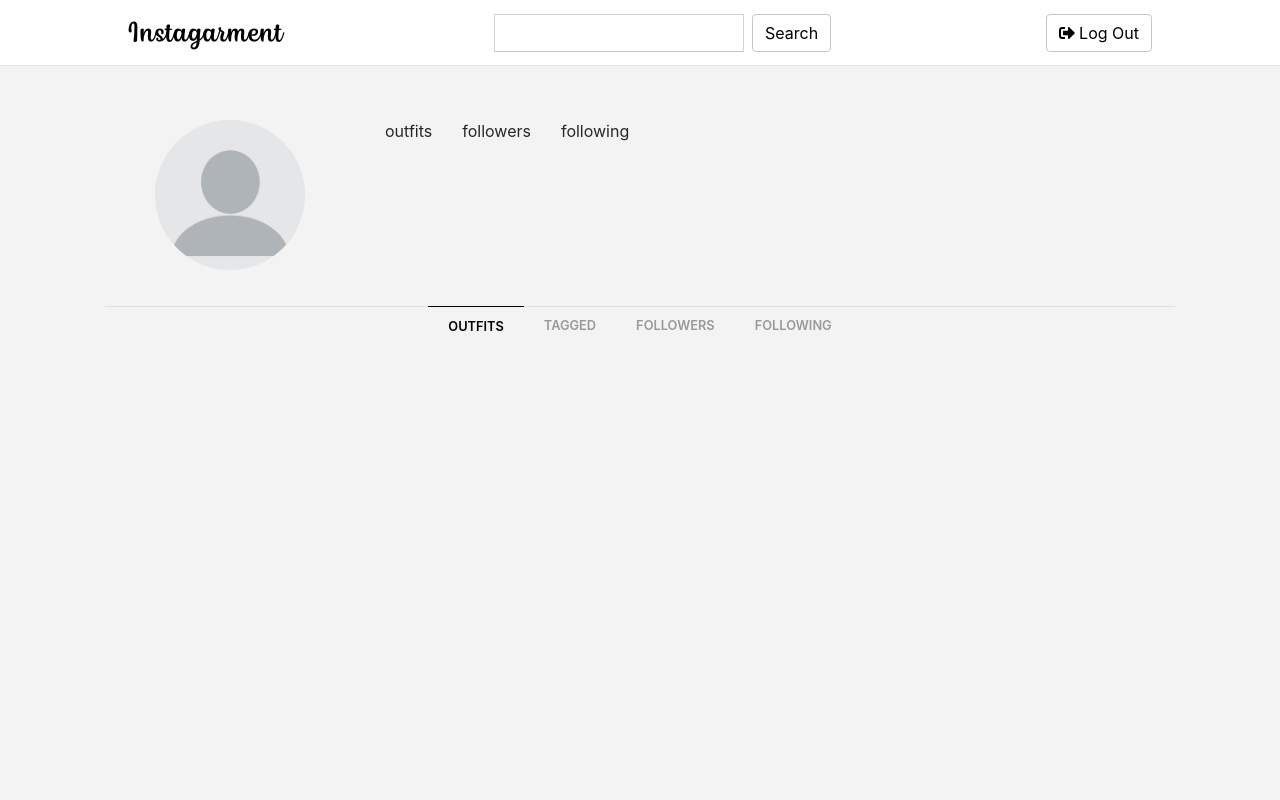
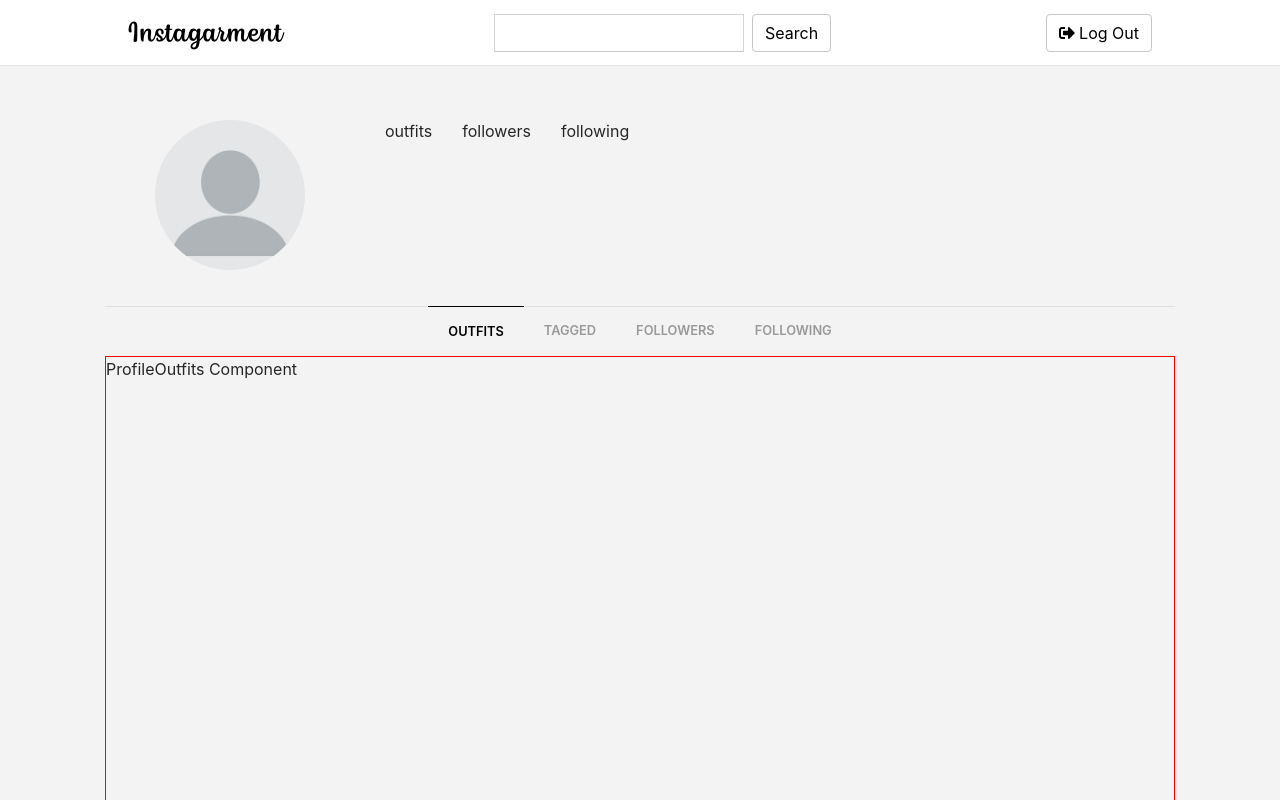
Before and after one commit to waywt/waywt, a React (Create React App) app in the folder client/: page /1 in a window 1280 px wide. Shown: the top 800 px of the page. Built offline with nearby package versions, Linux system fonts and the light colour scheme; no server answers.

Commit message:
ProfileOutfits, ProfileUsers components initial

```diff
--- a/client/src/components/Pages/Profile/ProfileNav.jsx
+++ b/client/src/components/Pages/Profile/ProfileNav.jsx
@@ -11,6 +11,7 @@ class ProfileNav extends Component {
     if (this.state.tabActive[tab] !== 1) {
       tabActive[tab] = 1;
       this.setState({tabActive: tabActive});
+      this.props.updateActiveTab(tab);
     }
   }
 
--- /dev/null
+++ b/client/src/components/Pages/Profile/ProfileOutfits.jsx
@@ -0,0 +1,14 @@
+import React, { Component } from 'react';
+import './Profile.css';
+
+class ProfileOutfits extends Component {
+  render() {
+    return (
+      <section className="Profile-section">
+        ProfileOutfits Component
+      </section>
+    );
+  }
+}
+
+export default ProfileOutfits;
--- /dev/null
+++ b/client/src/components/Pages/Profile/ProfileUsers.jsx
@@ -0,0 +1,14 @@
+import React, { Component } from 'react';
+import './Profile.css';
+
+class ProfileUsers extends Component {
+  render() {
+    return (
+      <section className="Profile-section">
+        ProfileUsers Component
+      </section>
+    );
+  }
+}
+
+export default ProfileUsers;
--- a/client/src/components/Pages/Profile/index.jsx
+++ b/client/src/components/Pages/Profile/index.jsx
@@ -4,6 +4,8 @@ import { userInfo } from '../../../utils/API';
 import Header from '../../Header';
 import UserDetailed from '../../UserDetailed';
 import ProfileNav from './ProfileNav';
+import ProfileOutfits from './ProfileOutfits';
+import ProfileUsers from './ProfileUsers';
 
 class Profile extends Component {
   state = {
@@ -12,7 +14,8 @@ class Profile extends Component {
     profile: null,
     outfitCount: null,
     followerCount: null,
-    followingCount: null
+    followingCount: null,
+    activeTab: 0
   }
 
   componentDidMount() {
@@ -32,6 +35,24 @@ class Profile extends Component {
     });
   }
 
+  componentDidUpdate(prevProps, prevState) {
+    if(prevState.activeTab !== this.state.activeTab) {
+      console.log('tab changed');
+    }
+  }
+
+  showTabContent = () => {
+    if (this.state.activeTab === 0) {
+      return <ProfileOutfits />;
+    } else if (this.state.activeTab === 1) {
+      return <ProfileOutfits />;
+    } else if (this.state.activeTab === 2) {
+      return <ProfileUsers />;
+    } else {
+      return <ProfileUsers />;
+    }
+  }
+
   handleFollowUser = () => {
     const id = this.state.id;
     this.props.updateFollowingState(id, 'follow');
@@ -42,6 +63,10 @@ class Profile extends Component {
     const id = this.state.id;
     this.props.updateFollowingState(id);
     this.setState({followerCount: this.state.followerCount - 1});
+  }
+
+  updateActiveTab = tab => {
+    this.setState({activeTab: tab});
   }
 
   render() {
@@ -73,7 +98,8 @@ class Profile extends Component {
             handleUnfollowUser={this.handleUnfollowUser}
           />
           <hr className="Profile-hr" />
-          <ProfileNav />
+          <ProfileNav updateActiveTab={this.updateActiveTab} />
+          {this.showTabContent()}
         </div>
       </div>
     );
--- a/client/src/components/Pages/Profile/profile.css
+++ b/client/src/components/Pages/Profile/profile.css
@@ -2,19 +2,19 @@
   margin-bottom: -1px;
 }
 .Profile-nav {
-  margin: 0 20px 20px;
+  margin: 0 20px;
 }
 .Profile-nav-tab-0 {
   color: #999;
   font-size: .8rem;
   font-weight: 600;
-  padding: 10px 20px;
+  padding: 15px 20px;
 }
 .Profile-nav-tab-1 {
   color: black;
   font-size: .8rem;
   font-weight: 600;
-  padding: 10px 20px;
+  padding: 15px 20px;
   border-top: 1px solid black;
 }
 .Profile-nav-tab-0:hover {
@@ -22,47 +22,8 @@
   color: #999;
   border-top: 1px solid #0000ff90;
 }
-
-
-.userImage {
-    height: 75%;
-    width: 100%;
-    position: relative;
+.Profile-section {
+  margin: 0px 20px 100px;
+  border: 1px solid red;
+  height: 600px;
 }
-
-.imageContainer {
-    height: 100%;
-    width: 100%;
-}
-
-.userImage:hover {
-    opacity: .75;
-}
-
-
-
-.profDisplay {
-    margin-top: 15px;
-}
-
-.photoGrid {
-    margin-top:20px;
-}
-
-.profileLine {
-    width: 66%;
-    margin-left: 216px;
-}
-
-.iconProfile {
-    opacity: 0;
-    color: white;
-    position: absolute;
-    padding: 110px;
-    font-size: 40px;
-    bottom: 100px;
-}
-
-.iconProfile:hover {
-    opacity: 1;
-}
```
Also changed, not shown: client/src/components/Pages/Profile/deleteLater.jsx (deleted, +0 -66 lines).
